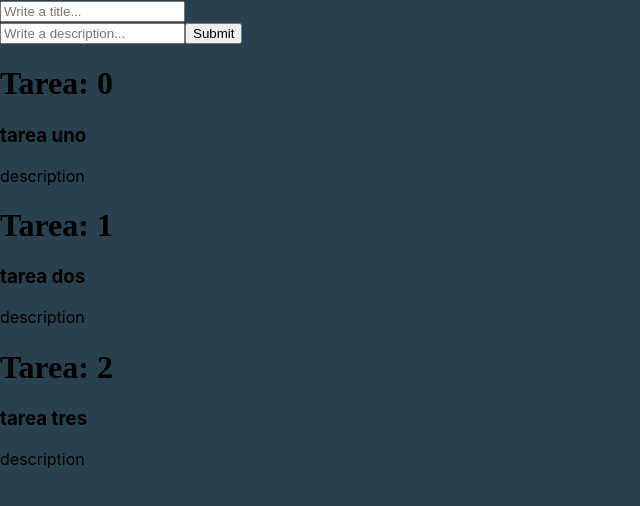
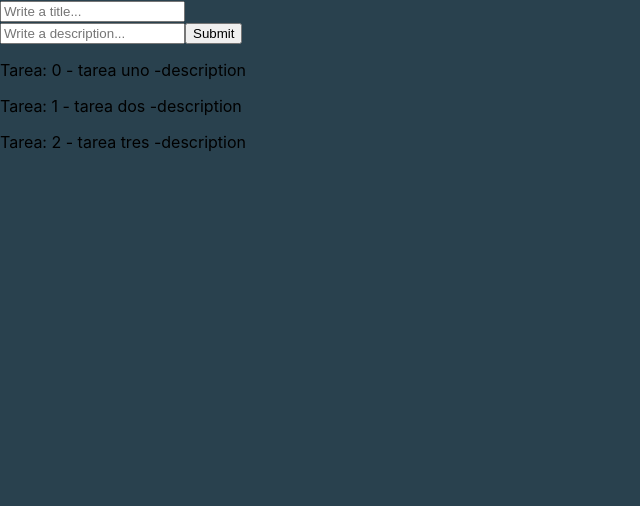
Before and after one commit to mauroolsen/ReactJS-development, a React (Create React App) app in the folder my-app/: page / in a window 1280 px wide. Shown: the top 506 px of the page, without its empty margins (0-640 px from the left). Built offline with nearby package versions, Linux system fonts and the light colour scheme.

Commit message:
Agregar Tareas

```diff
--- a/my-app/src/Components/App.js
+++ b/my-app/src/Components/App.js
@@ -10,9 +10,18 @@ class App extends React.Component {
     tasks: tasks
   };
 
-  onSubmit = (e) =>{
-    console.log(e.target.title.value, e.target.description.value);
-    e.preventDefault();
+  onSubmit = (task) =>{
+    this.addTask(task);
+  }
+
+  addTask(task){
+    task={
+      ...task,
+      id: this.state.tasks.length
+    }
+    this.setState({
+      tasks: [...this.state.tasks, task]
+    });
   }
 
   render() {
--- a/my-app/src/Components/FormTask.js
+++ b/my-app/src/Components/FormTask.js
@@ -4,15 +4,19 @@ import PropTypes from 'prop-types';
 export default class FormTask extends Component{
 
   onSubmit = (e)=>{
-    console.log(e.target.title.value, e.target.description.value);
+    const {onSubmit} = this.props;
+    let task = {
+      title: e.target.title.value,
+      description: e.target.description.value
+    }
+    onSubmit(task);
     e.preventDefault();
   }
 
   render(){
-    const {onSubmit} = this.props;
 
     return(
-      <form onSubmit={onSubmit}>
+      <form onSubmit={this.onSubmit}>
         <input type='text' name='title' placeholder='Write a title...'/>
         <br/>
         <input type='text' name='description' placeholder='Write a description...'/>
--- a/my-app/src/Components/Task.js
+++ b/my-app/src/Components/Task.js
@@ -7,9 +7,9 @@ class Task extends React.Component{
     const {task} = this.props;
     return(
       <div>
-        <h1>Tarea: {task.id}</h1>
-        <h3>{task.title}</h3>
-        <p>{task.description}</p>
+        <p>
+          Tarea: {task.id} - {task.title} -{task.description}
+        </p>
       </div>
     );
   }
```
